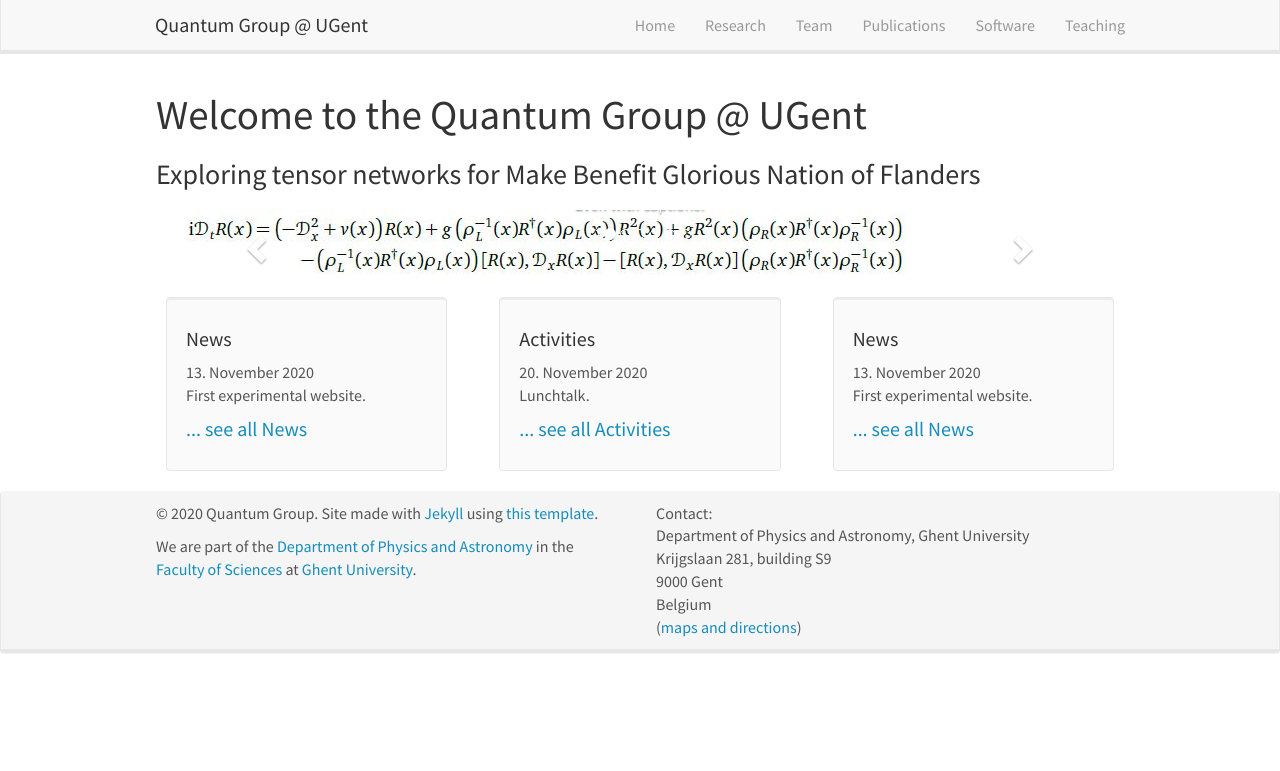
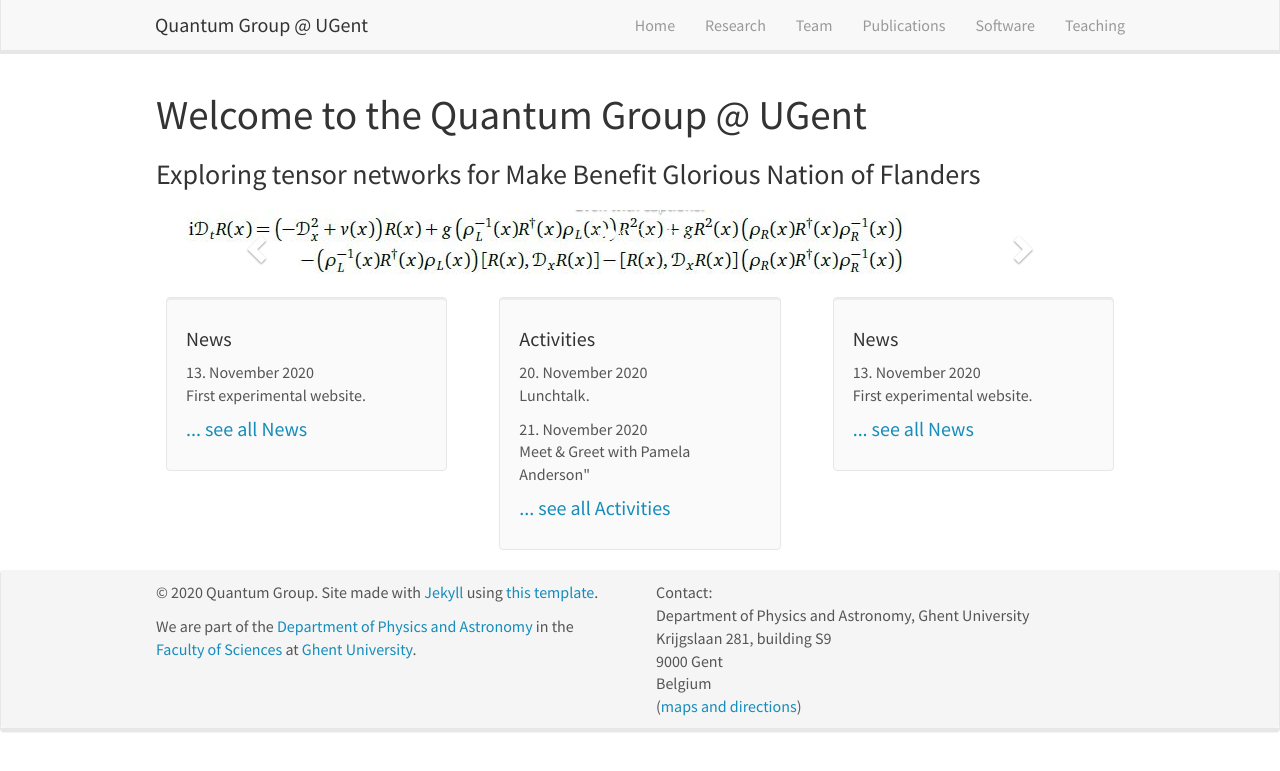
Before and after one commit to quantumghent/quantumghent.github.io, a Jekyll site: the page built from _pages/home.md, in a window 1280 px wide and 1326 px high. Shown: the top 771 px of the window. Built offline with Jekyll 4.4.1, drawn with Linux system fonts in a browser that asks for light colours; nearby versions of some CDN libraries.

Commit message:
Update activities.yml

```diff
--- a/_data/activities.yml
+++ b/_data/activities.yml
@@ -1,2 +1,4 @@
 - date: 20. November 2020
   headline: "Lunchtalk."
+- date: 21. November 2020
+  headline: Meet & Greet with Pamela Anderson"
```
